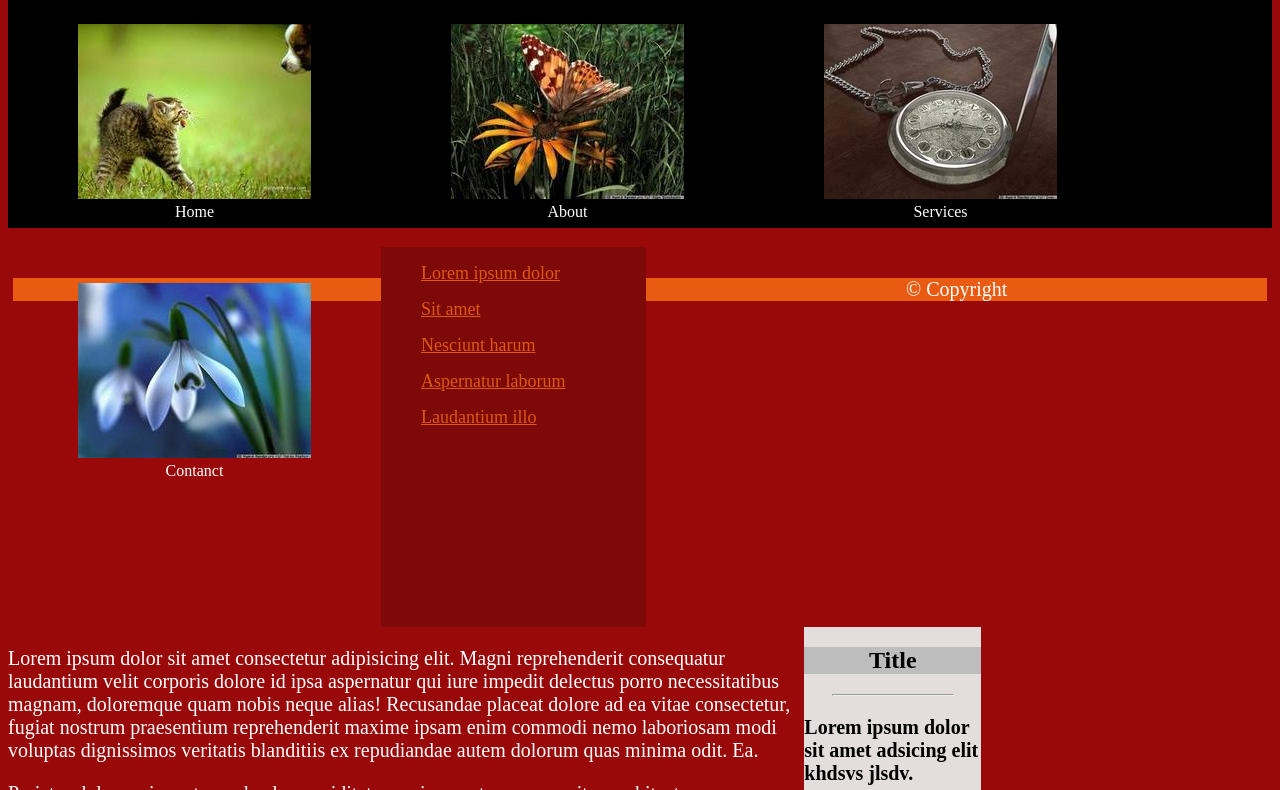
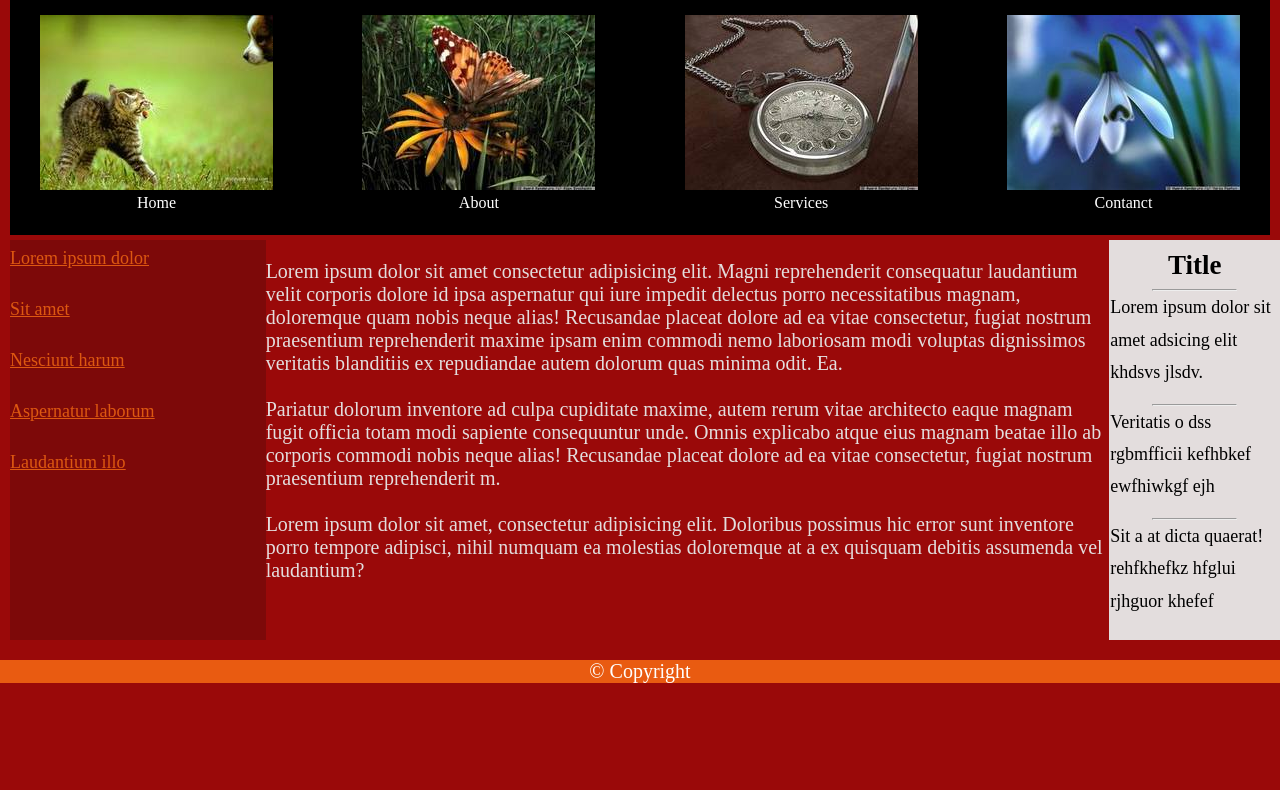
Before and after one commit to nataliaSH19/nataliaSH19.github.io, a plain HTML site: page lesson3/02_hard/4work.html in a window 1280 px wide. Shown: the part 61-851 px from the top of the page. After the commit the page ends 800 px from the top, so only its background shows below. Drawn offline with Linux system fonts and the light colour scheme.

Commit message:
index edit lesson3hard

```diff
--- a/lesson3/02_hard/4work.html
+++ b/lesson3/02_hard/4work.html
@@ -66,6 +66,7 @@
           ipsam enim commodi nemo laboriosam modi voluptas dignissimos veritatis
           blanditiis ex repudiandae autem dolorum quas minima odit. Ea.
         </p>
+        <br />
         <p>
           Pariatur dolorum inventore ad culpa cupiditate maxime, autem rerum
           vitae architecto eaque magnam fugit officia totam modi sapiente
@@ -73,6 +74,7 @@
           corporis commodi nobis neque alias! Recusandae placeat dolore ad ea
           vitae consectetur, fugiat nostrum praesentium reprehenderit m.
         </p>
+        <br />
         <p>
           Lorem ipsum dolor sit amet, consectetur adipisicing elit. Doloribus
           possimus hic error sunt inventore porro tempore adipisci, nihil
@@ -93,12 +95,12 @@
 
         <hr />
 
-        <p>Sit a at dicta quaerat! rehfkhefkz khefef</p>
+        <p>Sit a at dicta quaerat! rehfkhefkz hfglui rjhguor khefef</p>
       </section>
     </main>
 
-    <footer>
-      <div class="foot">&copy Copyright</div>
-    </footer>
+    <div class="footer">
+      <p class="foot">&copy Copyright</p>
+    </div>
   </body>
 </html>
--- a/lesson3/02_hard/style.css
+++ b/lesson3/02_hard/style.css
@@ -1,5 +1,10 @@
+* {
+  margin: 0;
+  padding: 0;
+  box-sizing: border-box;
+}
 body {
-  background-color: #990909;
+  background-color: #9a0909;
 }
 
 header {
@@ -24,15 +29,19 @@ figcaption {
   max-width: 100%;
   background-color: black;
   height: 240px;
+  display: flex;
+  justify-content: space-between;
+  margin: 15px 10px 5px 10px;
 }
-
 .first_sect {
   background-color: #7d0909;
-  float: left;
-  width: 21%;
-  height: 380px;
+  text-decoration: underline;
+  color: #e54a0d;
+  line-height: 2;
+  height: 400px;
+  width: 300px;
+  margin-left: 10px;
 }
-
 a {
   color: rgb(221, 88, 17);
   font-size: 18px;
@@ -43,46 +52,44 @@ a {
 ol {
   list-style-type: none;
 }
+.second_sect {
+  height: 400px;
+  width: 990px;
+  color: #e3dddd;
+  margin-top: 20px;
+  font-size: 20px;
+}
+.three_sect {
+  height: 400px;
+  width: 200px;
 
-.second_sect p {
-  color: white;
+  text-align: left;
+  border: 1px solid #e3dddd;
+  background-color: #e3dddd;
+  font-size: 18px;
+  font-family: "Times New Roman", Times, serif;
+
+  margin-bottom: 20px;
+  line-height: 1.8;
 }
-
-.second_sect {
-  float: left;
-  width: 63%;
+.three_sect p {
+  margin-bottom: 15px;
 }
-
-footer {
+main {
+  display: flex;
+  justify-content: space-between;
+}
+h1 {
+  text-align: center;
+}
+.footer {
+  text-align: center;
   background-color: #e95b11;
-  max-width: 100%;
-  margin: 50px 5px 5px 5px;
-}
-
-.foot {
   color: white;
   font-size: 20px;
-  text-align: center;
+  margin-bottom: 30px;
 }
-
-.three_sect {
-  background-color: #e3dddd;
-  float: left;
-  width: 14%;
-  height: 380px;
+hr {
+  width: 50%;
+  margin: 0 auto;
 }
-.three_sect p {
-  font-weight: bold;
-}
-
-h1 {
-  background-color: #bdbdbd;
-  text-align: center;
-}
-
-hr {
-  width: 120px;
-}
-p {
-  font-size: 20px;
-}
```
